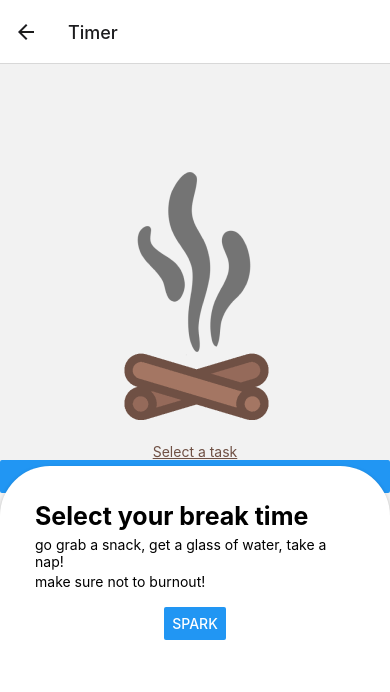
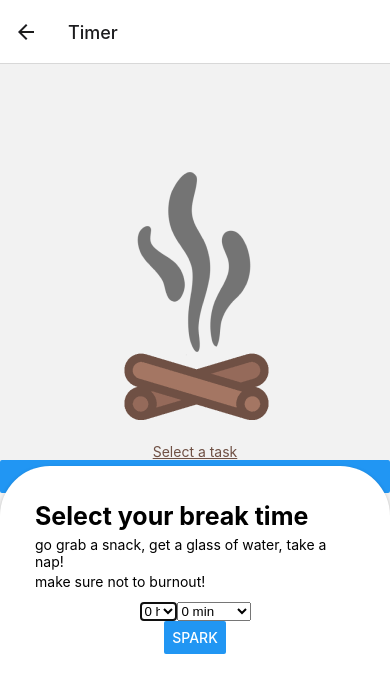
Before and after one commit to rian-kh/Burnout, a React Native app: screen /Timer in a window 390 px wide. Both pictures are taken after a click on the button "SET A TIME". Shown: the top 692 px of the page. Built offline with nearby package versions, Linux system fonts and the light colour scheme.

Commit message:
Added minute/hour pickers in modal

```diff
--- a/TimerPage.js
+++ b/TimerPage.js
@@ -4,17 +4,18 @@ import { NavigationContainer } from '@react-navigation/native';
 import { createNativeStackNavigator } from '@react-navigation/native-stack';
 import { CountdownCircleTimer } from 'react-native-countdown-circle-timer'
 import DropDownPicker from 'react-native-dropdown-picker';
+import { Picker } from '@react-native-picker/picker';
 
 
-// "Set a time button": Brings up the picker style time thingy from the bottom
-// Time picking: 0-9h, 0-60min
-// Swipe back up, press the spark button at the bottom
+
+
+
 // Black out rest of the screen: On press touchbale opacity with black tint?
 // Once pressed, show the coundown in the form MIN:SEC
 
-// Switch back to picker style stuff?
 // Somehow keep the bottom "Spark" bar constant throughout different pages. Maybe import the component from Isa's app.js?
 
+// Somehow add a constant "h" symbol on the side of the pickers (?)
 
 // Maybe add a pause button for the break? onPress={() => setIsPlaying(prev => !prev)}
 // Switch fonts to use the proper ones
@@ -23,9 +24,15 @@ import DropDownPicker from 'react-native-dropdown-picker';
 
 function TimerPage() {
     const [modalVisible, setModalVisible] = React.useState(false);
+    const [selectedHour, setSelectedHour] = React.useState(0);
+
+    // Create array from 0 to 59, for minute choices
+    const numbers = [...Array(60).keys()]
 
     return (
         <View styles={styles.container}>
+
+
             <View>
                 <Image
                     source={require('./assets/img/timerLogs.png')}
@@ -44,6 +51,7 @@ function TimerPage() {
                     Alert.alert('Modal has been closed.');
                     setModalVisible(!modalVisible);
                 }}>
+
                 <View style={styles.centeredView}>
                     <View style={styles.modalView}>
                         <View style={styles.modalTitle}>
@@ -52,16 +60,59 @@ function TimerPage() {
                             <Text style={styles.descLine2}>make sure not to burnout!</Text>
                         </View>
 
+                        <View style={{ flexDirection: 'row' }}>
+                            <View style={styles.hourChoice}>
+                                <Picker
+                                    selectedValue={selectedHour}
+                                    onValueChange={(itemValue, itemIndex) =>
+                                        setSelectedHour(itemValue)
+                                    }>
+                                    <Picker.Item label="0 h" value={0} />
+                                    <Picker.Item label="1 h" value={1} />
+                                    <Picker.Item label="2 h" value={2} />
+                                    <Picker.Item label="3 h" value={3} />
+                                    <Picker.Item label="4 h" value={4} />
+                                    <Picker.Item label="5 h" value={5} />
+                                    <Picker.Item label="6 h" value={6} />
+                                    <Picker.Item label="7 h" value={7} />
+                                    <Picker.Item label="8 h" value={8} />
+                                    <Picker.Item label="9 h" value={9} />
+                                    <Picker.Item label="10 h" value={10} />
+                                    <Picker.Item label="11 h" value={11} />
+                                    <Picker.Item label="12 h" value={12} />
+                                </Picker>
+                            </View>
+
+                            <View style={styles.minChoice}>
+                                <Picker
+                                    selectedValue={selectedHour}
+                                    onValueChange={(itemValue, itemIndex) =>
+                                        setSelectedHour(itemValue)
+                                    }>
+
+
+                                    {numbers.map((number) => (
+                                        <Picker.Item label={""+number+" min"} value={number} />
+                                    ))}
+                                </Picker>
+
+                            </View>
+                        </View>
+
+
                         <View style={styles.modalSpark}>
                             <Button
                                 title="Spark"
                                 onPress={() => setModalVisible(!modalVisible)}>
                             </Button>
                         </View>
-
                     </View>
                 </View>
+
+
             </Modal>
+
+
 
         </View>
     )
@@ -94,11 +145,13 @@ var styles = StyleSheet.create({
         marginTop: 16
     },
 
-    timerChoice: {
-        flex: 1,
-        backgroundColor: 'white',
-        alignItems: 'center',
-        justifyContent: 'center',
+    hourChoice: {
+        width: '10%',
+        flex: 1
+    },
+
+    minChoice: {
+        flex: 2
     },
 
     centeredView: {
@@ -154,4 +207,5 @@ var styles = StyleSheet.create({
 
 
 })
+
 export default TimerPage;
--- a/package.json
+++ b/package.json
@@ -10,6 +10,7 @@
   },
   "dependencies": {
     "@expo/webpack-config": "^18.0.1",
+    "@react-native-picker/picker": "^2.5.1",
     "@react-navigation/native": "^6.1.7",
     "@react-navigation/native-stack": "^6.9.13",
     "expo": "~48.0.18",
```
Also changed, not shown: 1 other file (tests, documents, lock files or other folders).
